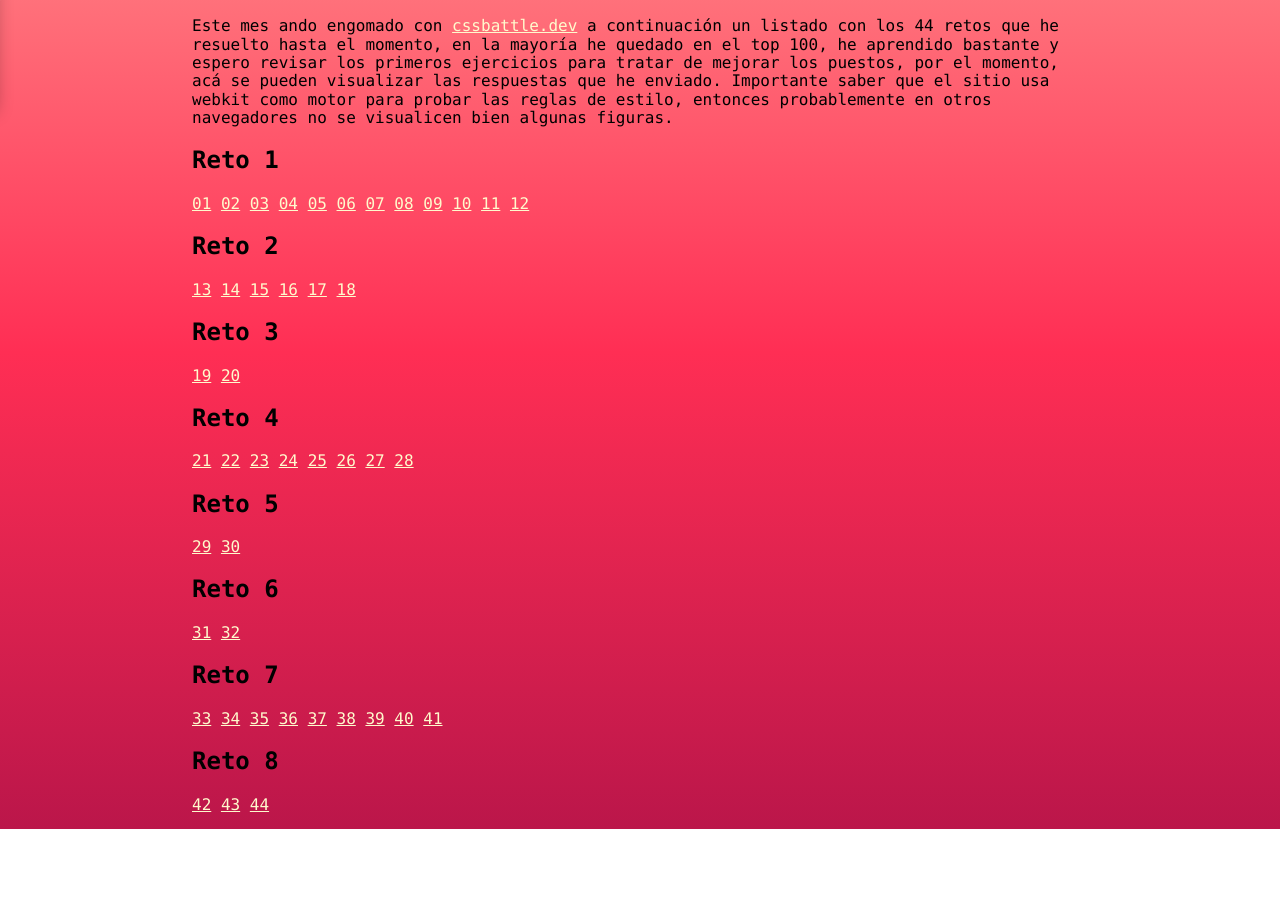
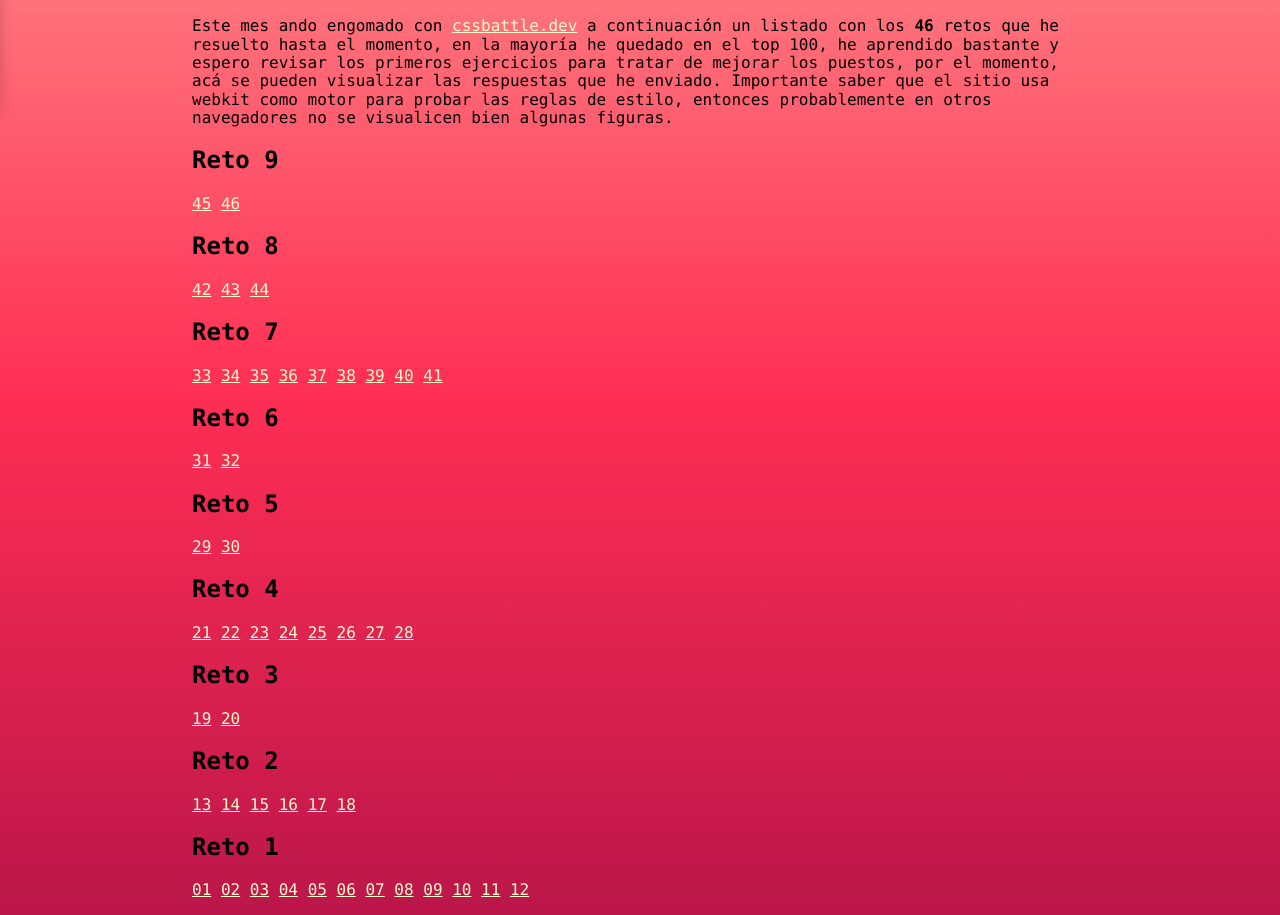
Before and after one commit to xaca/website, a plain HTML site: page css_battle.html in a window 1280 px wide. Shown: the part 124-1039 px from the top of the page. Before the commit the page ends 953 px from the top, so only its background shows below. Drawn offline with nearby package versions, Linux system fonts and the light colour scheme.

Commit message:
Actualizacion reto 9 cssbattle!

```diff
--- a/css_battle.html
+++ b/css_battle.html
@@ -36,9 +36,60 @@
         </h1>
 
         <p id="destacado">
-            Este mes ando engomado con <a href="https://cssbattle.dev">cssbattle.dev</a> a continuación un listado con los 44 retos que he resuelto hasta el momento, en la mayoría he quedado en el top 100, he aprendido bastante y espero revisar los primeros ejercicios para tratar de mejorar los puestos, por el momento, acá se pueden visualizar las respuestas que he enviado. Importante saber que el sitio usa webkit como motor para probar las reglas de estilo, entonces probablemente en otros navegadores no se visualicen bien algunas figuras.
+            Este mes ando engomado con <a href="https://cssbattle.dev">cssbattle.dev</a> a continuación un listado con los <strong>46</strong> retos que he resuelto hasta el momento, en la mayoría he quedado en el top 100, he aprendido bastante y espero revisar los primeros ejercicios para tratar de mejorar los puestos, por el momento, acá se pueden visualizar las respuestas que he enviado. Importante saber que el sitio usa webkit como motor para probar las reglas de estilo, entonces probablemente en otros navegadores no se visualicen bien algunas figuras.
         </p>
         <div id="retos_batalla">
+
+            <h2>Reto 9</h2>
+            <a href="css_battle/45.html" class="enlace_batalla">45</a>
+            <a href="css_battle/46.html" class="enlace_batalla">46</a>
+
+            <h2>Reto 8</h2>
+            <a href="css_battle/42.html" class="enlace_batalla">42</a>
+            <a href="css_battle/43.html" class="enlace_batalla">43</a>
+            <a href="css_battle/44.html" class="enlace_batalla">44</a>
+
+            <h2>Reto 7</h2>
+            <a href="css_battle/33.html" class="enlace_batalla">33</a>
+            <a href="css_battle/34.html" class="enlace_batalla">34</a>
+            <a href="css_battle/35.html" class="enlace_batalla">35</a>
+            <a href="css_battle/36.html" class="enlace_batalla">36</a>
+            <a href="css_battle/37.html" class="enlace_batalla">37</a>
+            <a href="css_battle/38.html" class="enlace_batalla">38</a>
+            <a href="css_battle/39.html" class="enlace_batalla">39</a>
+            <a href="css_battle/40.html" class="enlace_batalla">40</a>
+            <a href="css_battle/41.html" class="enlace_batalla">41</a>
+
+            <h2>Reto 6</h2>
+            <a href="css_battle/31.html" class="enlace_batalla">31</a>
+            <a href="css_battle/32.html" class="enlace_batalla">32</a>
+
+            <h2>Reto 5</h2>
+            <a href="css_battle/29.html" class="enlace_batalla">29</a>
+            <a href="css_battle/30.html" class="enlace_batalla">30</a>
+
+            <h2>Reto 4</h2>
+            <a href="css_battle/21.html" class="enlace_batalla">21</a>
+            <a href="css_battle/22.html" class="enlace_batalla">22</a>
+            <a href="css_battle/23.html" class="enlace_batalla">23</a>
+            <a href="css_battle/24.html" class="enlace_batalla">24</a>
+            <a href="css_battle/25.html" class="enlace_batalla">25</a>
+            <a href="css_battle/26.html" class="enlace_batalla">26</a>
+            <a href="css_battle/27.html" class="enlace_batalla">27</a>
+            <a href="css_battle/28.html" class="enlace_batalla">28</a>
+
+            <h2>Reto 3</h2>
+            <a href="css_battle/19.html" class="enlace_batalla">19</a>
+            <a href="css_battle/20.html" class="enlace_batalla">20</a>
+
+            <h2>Reto 2</h2>
+            <a href="css_battle/13.html" class="enlace_batalla">13</a>
+            <a href="css_battle/14.html" class="enlace_batalla">14</a>
+            <a href="css_battle/15.html" class="enlace_batalla">15</a>
+            <a href="css_battle/16.html" class="enlace_batalla">16</a>
+            <a href="css_battle/17.html" class="enlace_batalla">17</a>
+            <a href="css_battle/18.html" class="enlace_batalla">18</a>
+
             <h2>Reto 1</h2>
             <a href="css_battle/01.html" class="enlace_batalla">01</a>
             <a href="css_battle/02.html" class="enlace_batalla">02</a>
@@ -52,46 +103,6 @@
             <a href="css_battle/10.html" class="enlace_batalla">10</a>
             <a href="css_battle/11.html" class="enlace_batalla">11</a>
             <a href="css_battle/12.html" class="enlace_batalla">12</a>
-            <h2>Reto 2</h2>
-            <a href="css_battle/13.html" class="enlace_batalla">13</a>
-            <a href="css_battle/14.html" class="enlace_batalla">14</a>
-            <a href="css_battle/15.html" class="enlace_batalla">15</a>
-            <a href="css_battle/16.html" class="enlace_batalla">16</a>
-            <a href="css_battle/17.html" class="enlace_batalla">17</a>
-            <a href="css_battle/18.html" class="enlace_batalla">18</a>
-            <h2>Reto 3</h2>
-            <a href="css_battle/19.html" class="enlace_batalla">19</a>
-            <a href="css_battle/20.html" class="enlace_batalla">20</a>
-            <h2>Reto 4</h2>
-            <a href="css_battle/21.html" class="enlace_batalla">21</a>
-            <a href="css_battle/22.html" class="enlace_batalla">22</a>
-            <a href="css_battle/23.html" class="enlace_batalla">23</a>
-            <a href="css_battle/24.html" class="enlace_batalla">24</a>
-            <a href="css_battle/25.html" class="enlace_batalla">25</a>
-            <a href="css_battle/26.html" class="enlace_batalla">26</a>
-            <a href="css_battle/27.html" class="enlace_batalla">27</a>
-            <a href="css_battle/28.html" class="enlace_batalla">28</a>
-            <h2>Reto 5</h2>
-            <a href="css_battle/29.html" class="enlace_batalla">29</a>
-            <a href="css_battle/30.html" class="enlace_batalla">30</a>
-            <h2>Reto 6</h2>
-            <a href="css_battle/31.html" class="enlace_batalla">31</a>
-            <a href="css_battle/32.html" class="enlace_batalla">32</a>
-            <h2>Reto 7</h2>
-            <a href="css_battle/33.html" class="enlace_batalla">33</a>
-            <a href="css_battle/34.html" class="enlace_batalla">34</a>
-            <a href="css_battle/35.html" class="enlace_batalla">35</a>
-            <a href="css_battle/36.html" class="enlace_batalla">36</a>
-            <a href="css_battle/37.html" class="enlace_batalla">37</a>
-            <a href="css_battle/38.html" class="enlace_batalla">38</a>
-            <a href="css_battle/39.html" class="enlace_batalla">39</a>
-            <a href="css_battle/40.html" class="enlace_batalla">40</a>
-            <a href="css_battle/41.html" class="enlace_batalla">41</a>
-            <h2>Reto 8</h2>
-            <a href="css_battle/42.html" class="enlace_batalla">42</a>
-            <a href="css_battle/43.html" class="enlace_batalla">43</a>
-            <a href="css_battle/44.html" class="enlace_batalla">44</a>
-
         </div>
         <script src="js/main.js"></script>
 </body>
--- /dev/null
+++ b/css_battle/45.html
@@ -0,0 +1,18 @@
+<!DOCTYPE html>
+<html lang="en">
+<head>
+    <meta charset="UTF-8">
+    <meta name="viewport" content="width=device-width, initial-scale=1.0">
+    <meta http-equiv="X-UA-Compatible" content="ie=edge">
+    <title></title>
+</head>
+<body>
+    <button style="margin:20px;" onclick="javascript:history.back()">&#x3C; Volver</button>
+    <p class="codepen" data-height="465" data-theme-id="default" data-default-tab="result" data-user="xaca" data-slug-hash="mdyrxBd" style="height: 465px; box-sizing: border-box; display: flex; align-items: center; justify-content: center; border: 2px solid; margin: 1em 0; padding: 1em;" data-pen-title="CSS Battle 46">
+        <span>See the Pen <a href="https://codepen.io/xaca/pen/mdyrxBd">
+        CSS Battle 46</a> by XACA RANA (<a href="https://codepen.io/xaca">@xaca</a>)
+        on <a href="https://codepen.io">CodePen</a>.</span>
+      </p>
+      <script async src="https://static.codepen.io/assets/embed/ei.js"></script>
+</body>
+</html>
```
Also changed, not shown: css_battle/46.html (added, +18 -0 lines).
